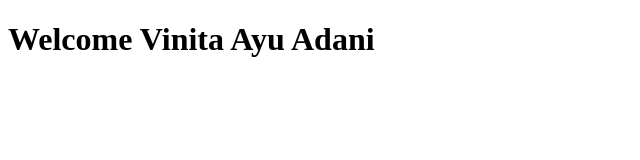
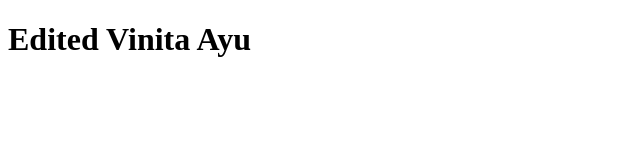
Before and after one commit to Ahkdiyat/web-unbin-kelas-a, a plain HTML site: page vinita.html in a window 1280 px wide. Shown: the whole page, without its empty margins (0-640 px from the left). Drawn offline with Linux system fonts and the light colour scheme.

Commit message:
Update vinita.html
edited

```diff
--- a/vinita.html
+++ b/vinita.html
@@ -6,6 +6,6 @@
     <title>Document</title>
 </head>
 <body>
-    <h1>Welcome Vinita Ayu Adani</h1>
+    <h1>Edited Vinita Ayu</h1>
 </body>
 </html>
```
